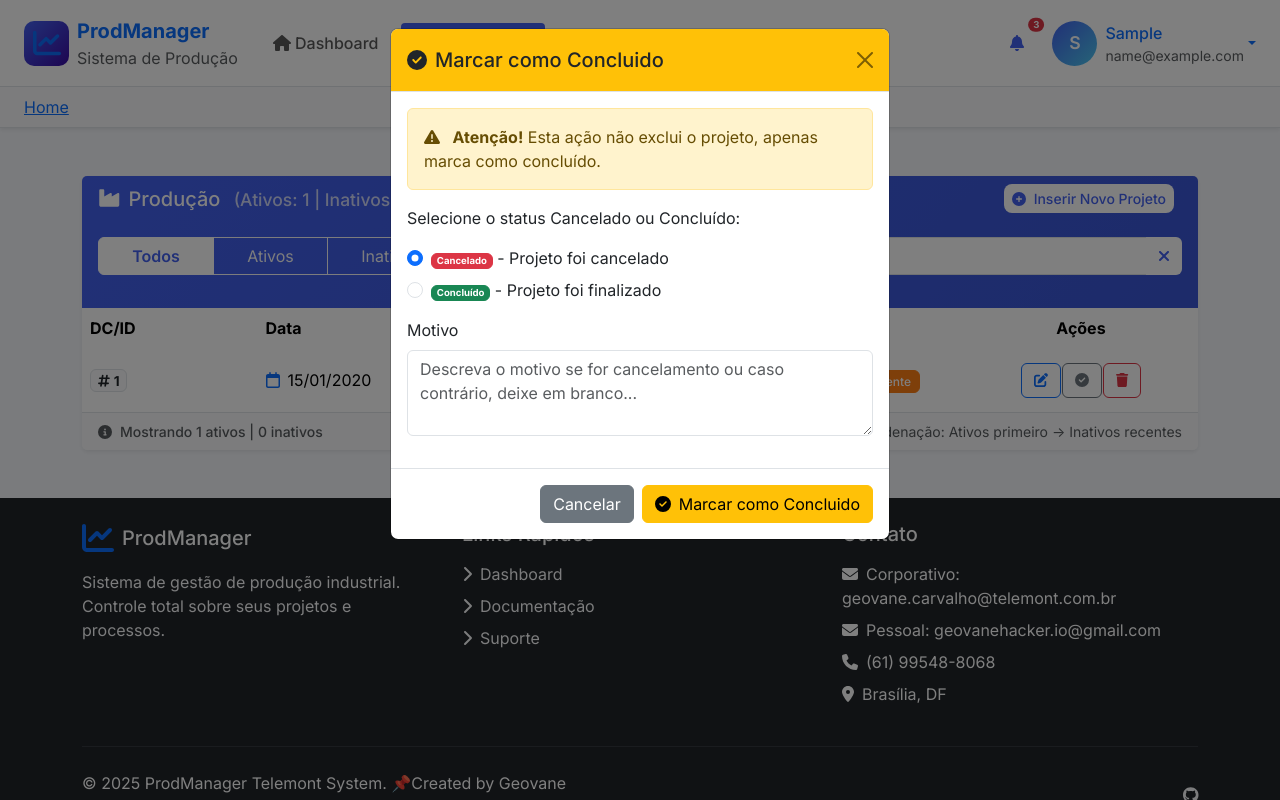
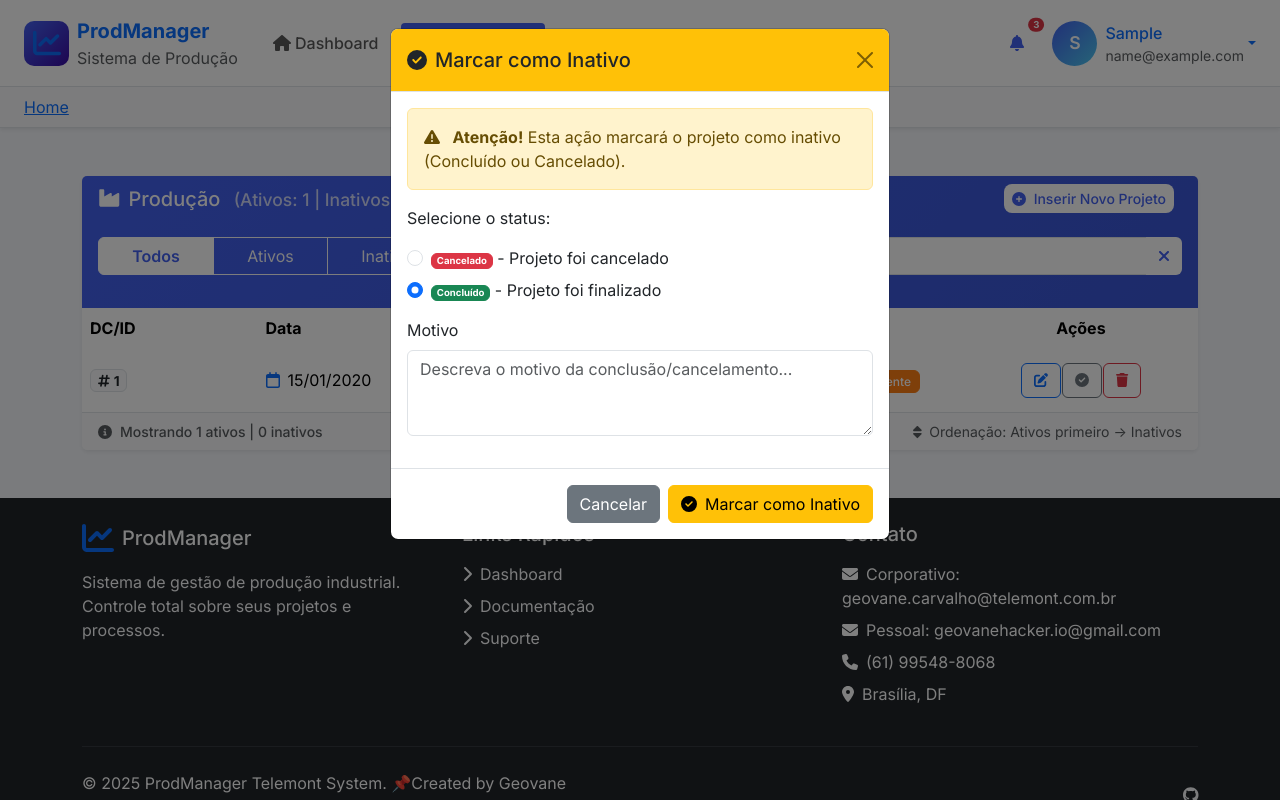
Before and after one commit to GeovaneTelemont/controle-projetistas, a Django app: page /producao/ in a window 1280 px wide, after a click that opens the changed part. Run offline with Django 5.2, Linux system fonts and the light colour scheme; a user stored in the database is signed in; tables that the repository leaves empty hold one stand-in row (values such as "Sample post").

Commit message:
Contador Ativos e inativos

```diff
--- a/projetistas/core/templates/components/producao/producao.html
+++ b/projetistas/core/templates/components/producao/producao.html
@@ -7,8 +7,8 @@
             <h5 class="mb-0 text-white">
                 <i class="fas fa-industry me-2"></i>Produção
                 <small class="ms-2 opacity-75">
-                    (Ativos: {{ producoes_andamento|add:producoes_pendentes }} |
-                    Inativos Recentes: {{ total_inativas }})
+                    (Ativos: {{ producoes_pendentes|add:producoes_andamento|add:producoes_revisao }} |
+                    Inativos: {{ producoes_concluidas|add:producoes_canceladas }})
                 </small>
             </h5>
             <div>
@@ -18,7 +18,7 @@
                         style="border-radius: 8px;">
                     <i class="fas fa-plus-circle me-2"></i>Inserir Novo Projeto
                 </button>
-                {% if total_inativas > 0 %}
+                {% if producoes_concluidas|add:producoes_canceladas > 0 %}
                 <a href="#inativos" class="btn btn-outline-light btn-sm" data-bs-toggle="tab">
                     <i class="fas fa-archive me-2"></i>Ver Todos Inativos
                 </a>
@@ -82,6 +82,7 @@
                         <tr class="border-bottom {% if producao.status == 'CONCLUIDO' or producao.status == 'CANCELADO' %}table-inactive{% endif %}"
                             style="cursor: pointer;"
                             data-status="{{ producao.status }}"
+                            data-estado="{% if producao.status == 'PENDENTE' or producao.status == 'EM_ANDAMENTO' or producao.status == 'REVISAO' %}ativo{% else %}inativo{% endif %}"
                             data-id="{{ producao.id }}"
                             data-dcid="{{ producao.dc_id|lower }}">
 
@@ -187,7 +188,7 @@
                                             class="btn btn-sm btn-outline-secondary btn-action"
                                             data-bs-toggle="modal"
                                             data-bs-target="#inativarModal{{ producao.id }}"
-                                            title="Marcar como Concluido">
+                                            title="Marcar como Inativo">
                                         <i class="fas fa-check-circle"></i>
                                     </button>
                                     {% endif %}
@@ -205,7 +206,7 @@
                         </tr>
 
                         <!-- ========== MODAIS PARA EDIÇÃO INDIVIDUAL ========== -->
-
+                        <!-- (Todos os modais de edição permanecem iguais) -->
                         <!-- Modal para editar DC/ID -->
                         <div class="modal fade" id="editarDCIDModal{{ producao.id }}" tabindex="-1">
                             <div class="modal-dialog modal-sm">
@@ -390,7 +391,7 @@
                         </div>
 
                         <!-- ========== MODAIS DE AÇÕES ========== -->
-
+                        <!-- (Todos os modais de ações permanecem iguais) -->
                         <!-- Modal para Edição Completa -->
                         <div class="modal fade" id="editarCompletoModal{{ producao.id }}" tabindex="-1">
                             <div class="modal-dialog">
@@ -469,13 +470,13 @@
                         </div>
                     </div>
 
-                    <!-- Modal para Inativar (Excluir) -->
+                    <!-- Modal para Inativar (Marcar como Inativo) -->
                     <div class="modal fade" id="inativarModal{{ producao.id }}" tabindex="-1">
                         <div class="modal-dialog">
                             <div class="modal-content">
                                 <div class="modal-header bg-warning text-dark">
                                     <h5 class="modal-title">
-                                        <i class="fas fa-check-circle me-2"></i>Marcar como Concluido
+                                        <i class="fas fa-check-circle me-2"></i>Marcar como Inativo
                                     </h5>
                                     <button type="button" class="btn-close" data-bs-dismiss="modal"></button>
                                 </div>
@@ -486,21 +487,21 @@
                                     <div class="modal-body">
                                         <div class="alert alert-warning">
                                             <i class="fas fa-exclamation-triangle me-2"></i>
-                                            <strong>Atenção!</strong> Esta ação não exclui o projeto, apenas marca como concluído.
+                                            <strong>Atenção!</strong> Esta ação marcará o projeto como inativo (Concluído ou Cancelado).
                                         </div>
-                                        <p>Selecione o status Cancelado ou Concluído:</p>
+                                        <p>Selecione o status:</p>
 
                                         <div class="mb-3">
                                             <div class="form-check">
                                                 <input class="form-check-input" type="radio" name="status_inativar"
-                                                       id="cancelado{{ producao.id }}" value="CANCELADO" checked>
+                                                       id="cancelado{{ producao.id }}" value="CANCELADO">
                                                 <label class="form-check-label" for="cancelado{{ producao.id }}">
                                                     <span class="badge status-cancelado">Cancelado</span> - Projeto foi cancelado
                                                 </label>
                                             </div>
                                             <div class="form-check mt-2">
                                                 <input class="form-check-input" type="radio" name="status_inativar"
-                                                       id="concluido{{ producao.id }}" value="CONCLUIDO">
+                                                       id="concluido{{ producao.id }}" value="CONCLUIDO" checked>
                                                 <label class="form-check-label" for="concluido{{ producao.id }}">
                                                     <span class="badge status-concluido">Concluído</span> - Projeto foi finalizado
                                                 </label>
@@ -510,13 +511,13 @@
                                         <div class="mb-3">
                                             <label class="form-label">Motivo</label>
                                             <textarea name="motivo_inativar" class="form-control" rows="3"
-                                                      placeholder="Descreva o motivo se for cancelamento ou caso contrário, deixe em branco..."></textarea>
+                                                      placeholder="Descreva o motivo da conclusão/cancelamento..." required></textarea>
                                         </div>
                                     </div>
                                     <div class="modal-footer">
                                         <button type="button" class="btn btn-secondary" data-bs-dismiss="modal">Cancelar</button>
                                         <button type="submit" name="inativar_producao" class="btn btn-warning">
-                                            <i class="fas fa-check-circle me-2"></i>Marcar como Concluido
+                                            <i class="fas fa-check-circle me-2"></i>Marcar como Inativo
                                         </button>
                                     </div>
                                 </form>
@@ -541,12 +542,12 @@
                                     <div class="modal-body">
                                         <div class="alert alert-info">
                                             <i class="fas fa-info-circle me-2"></i>
-                                            Esta ação reativará o projeto para edição.
+                                            Esta ação reativará o projeto para status ativo (Pendente, Em Andamento ou Revisão).
                                         </div>
                                         <p>Selecione o novo status:</p>
 
                                         <div class="mb-3">
-                                            <label class="form-label">Novo Status</label>
+                                            <label class="form-label">Novo Status (Ativo)</label>
                                             <select name="status_reativar" class="form-select" required>
                                                 <option value="PENDENTE">Pendente</option>
                                                 <option value="EM_ANDAMENTO" selected>Em Andamento</option>
@@ -702,8 +703,8 @@
                     <i class="fas fa-info-circle me-1"></i>
                     <span id="contadorResultados">
                         {% if producoes %}
-                            Mostrando <span id="contadorAtivos">{{ producoes_andamento|add:producoes_pendentes }}</span> ativos
-                            | <span id="contadorInativos">{{ total_inativas }}</span> inativos recentes
+                            Mostrando <span id="contadorAtivosVisiveis">{{ producoes_pendentes|add:producoes_andamento|add:producoes_revisao }}</span> ativos
+                            | <span id="contadorInativosVisiveis">{{ producoes_concluidas|add:producoes_canceladas }}</span> inativos
                         {% else %}
                             Nenhum resultado
                         {% endif %}
@@ -711,7 +712,7 @@
                 </small>
                 <small class="text-muted">
                     <i class="fas fa-sort me-1"></i>
-                    Ordenação: Ativos primeiro → Inativos recentes
+                    Ordenação: Ativos primeiro → Inativos
                 </small>
             </div>
         </div>
@@ -732,7 +733,7 @@
                     <button type="button" class="btn-close btn-close-white" data-bs-dismiss="modal"></button>
                 </div>
                 <div class="modal-body">
-                    <!-- Status será EM_ANDAMENTO por padrão -->
+                    <!-- Status será EM_ANDAMENTO por padrão (Status Ativo) -->
                     <input type="hidden" name="status" value="EM_ANDAMENTO">
                     <!-- Motivo será "Iniciando projeto" por padrão -->
                     <input type="hidden" name="motivo_status" value="Iniciando projeto">
@@ -796,7 +797,7 @@
                             <div>
                                 <small>
                                     <strong>Informação:</strong><br>
-                                    • Status padrão: <span class="badge status-andamento">EM ANDAMENTO</span><br>
+                                    • Status padrão: <span class="badge status-andamento">EM ANDAMENTO</span> (Status Ativo)<br>
                                     • Motivo padrão: "Iniciando projeto"<br>
                                     • Data: preenchida automaticamente<br>
                                     • Campos marcados com * são obrigatórios.
@@ -1128,12 +1129,20 @@ function limparFiltros() {
     aplicarFiltros();
 }
 
+// Função para verificar se um status é ativo
+function isStatusAtivo(status) {
+    const statusAtivos = ['PENDENTE', 'EM_ANDAMENTO', 'REVISAO'];
+    return statusAtivos.includes(status);
+}
+
 // Função principal para aplicar filtros
 function aplicarFiltros() {
     const linhas = document.querySelectorAll('#tabelaProducao tr[data-status]');
     const semResultados = document.getElementById('semResultados');
     const nenhumaProducao = document.getElementById('nenhumaProducao');
     const contadorResultados = document.getElementById('contadorResultados');
+    const contadorAtivos = document.getElementById('contadorAtivosVisiveis');
+    const contadorInativos = document.getElementById('contadorInativosVisiveis');
 
     let totalVisiveis = 0;
     let ativosVisiveis = 0;
@@ -1152,14 +1161,14 @@ function aplicarFiltros() {
 
     linhas.forEach(linha => {
         const status = linha.getAttribute('data-status');
+        const estado = linha.getAttribute('data-estado'); // 'ativo' ou 'inativo'
         const dcId = linha.getAttribute('data-dcid');
-        const isInativo = status === 'CONCLUIDO' || status === 'CANCELADO';
 
         let mostrar = true;
 
-        // Aplicar filtro de status
-        if (filtroAtual === 'ativos' && isInativo) mostrar = false;
-        if (filtroAtual === 'inativos' && !isInativo) mostrar = false;
+        // Aplicar filtro de status (ativo/inativo)
+        if (filtroAtual === 'ativos' && estado !== 'ativo') mostrar = false;
+        if (filtroAtual === 'inativos' && estado !== 'inativo') mostrar = false;
 
         // Aplicar filtro de pesquisa
         if (mostrar && termoPesquisa && dcId && !dcId.includes(termoPesquisa)) {
@@ -1171,10 +1180,10 @@ function aplicarFiltros() {
             linha.style.display = '';
             totalVisiveis++;
 
-            if (isInativo) {
+            if (estado === 'ativo') {
+                ativosVisiveis++;
+            } else {
                 inativosVisiveis++;
-            } else {
-                ativosVisiveis++;
             }
         } else {
             linha.style.display = 'none';
@@ -1191,16 +1200,18 @@ function aplicarFiltros() {
         }
     }
 
-    // Atualizar contador
+    // Atualizar contadores
     if (contadorResultados) {
         if (totalVisiveis === 0) {
             contadorResultados.innerHTML = 'Nenhum resultado';
         } else {
             contadorResultados.innerHTML =
-                `Mostrando <span id="contadorAtivosVisiveis">${ativosVisiveis}</span> ativos | ` +
-                `<span id="contadorInativosVisiveis">${inativosVisiveis}</span> inativos`;
+                `Mostrando ${ativosVisiveis} ativos | ${inativosVisiveis} inativos`;
         }
     }
+
+    if (contadorAtivos) contadorAtivos.textContent = ativosVisiveis;
+    if (contadorInativos) contadorInativos.textContent = inativosVisiveis;
 }
 
 // Função para validar exclusão dinamicamente
```
